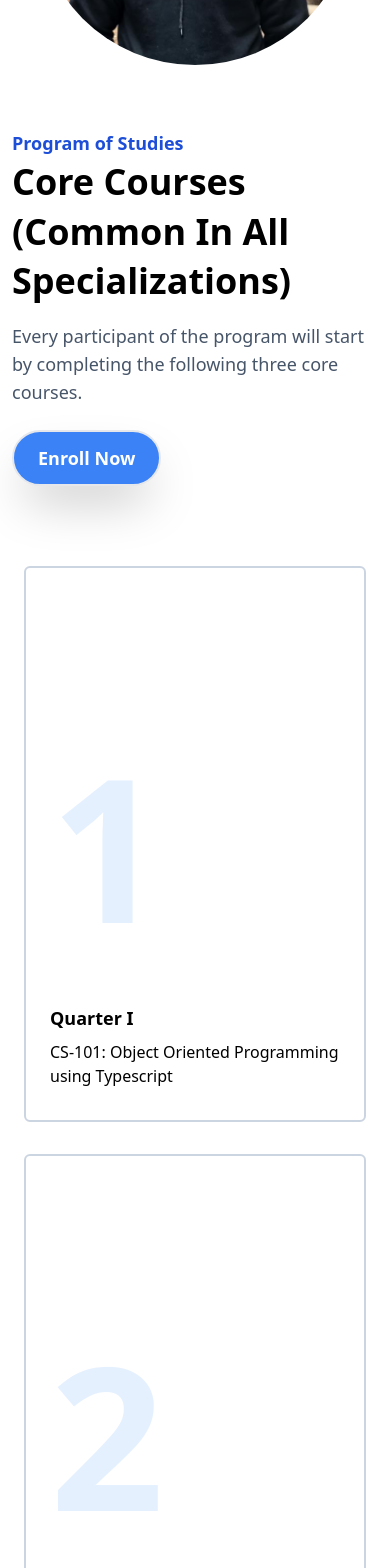
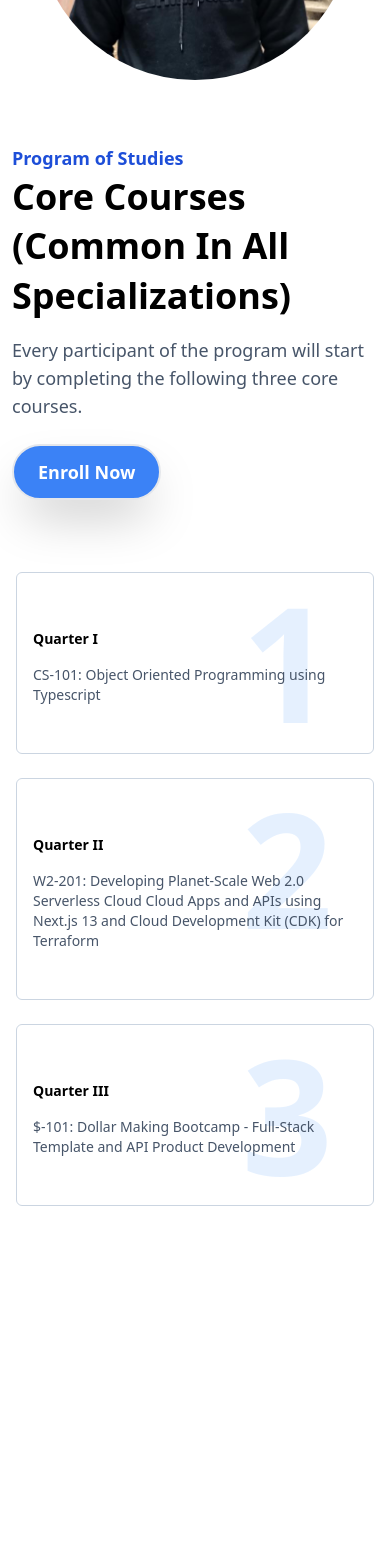
Before and after one commit to saadbutt27/PanaverseDaoWebsite, a Next.js app: page / in a window 390 px wide. Shown: the part 880-2448 px from the top of the page. After the commit the page ends 2113 px from the top, so only its background shows below. Built offline with nearby package versions, Linux system fonts and the light colour scheme.

Commit message:
quarter cards with responsivenes

```diff
--- a/src/app/globals.css
+++ b/src/app/globals.css
@@ -1,9 +1,3 @@
 @tailwind base;
 @tailwind components;
 @tailwind utilities;
-
-@layer components {
-    .group:hover .groupHover{
-        display: block
-    };
-}
--- a/src/components/layout/Header.tsx
+++ b/src/components/layout/Header.tsx
@@ -45,7 +45,7 @@ const Header = () => {
                         />
                       </svg>
                     </div>
-                    <div className="sm:min-w-0 absolute right-0">
+                    {/* <div className="sm:min-w-0 absolute right-0">
                       <ul className="flex flex-col group-hover:max-h-max group-hover:py-2 max-h-0 overflow-hidden
                        duration-500 bg-white text-xs sm:text-base font-normal rounded-md
                        group-hover:shadow-md px-1 group-hover:border border-transparent group-hover:border-slate-200 cursor-pointer">
@@ -68,7 +68,7 @@ const Header = () => {
                           Network Programmability and Automation
                         </li>
                       </ul>
-                    </div>
+                    </div> */}
                   </li>
                 </ul>
               </nav>
--- a/src/components/sections/Courses.tsx
+++ b/src/components/sections/Courses.tsx
@@ -7,7 +7,7 @@ const Courses = () => {
     <>
       <section className="mt-16 lg:mt-28">
         <Wrapper>
-          <div className="max-w-screen-lg px-3 mb-16">
+          <div className="max-w-screen-md px-3 mb-16">
             <h4 className="text-blue-700 text-lg font-semibold">
               Program of Studies
             </h4>
@@ -22,7 +22,119 @@ const Courses = () => {
               <Button text={"Enroll Now"} />
             </div>
           </div>
-          <div className="flex flex-col md:flex-row md:justify-evenly justify-evenly flex-wrap mt-10">
+          {/* <svg
+            className="h-full w-full "
+            width="1071"
+            height="470"
+            viewBox="0 0 1071 470"
+            fill="none"
+            xmlns="http://www.w3.org/2000/svg"
+          >
+            <g filter="url(#filter0_d_0_1)">
+              <path
+                d="M27 332C75 367 186.8 433 250 417C329 397 348.5 294 470.5 270C592.5 246 682 329.5 776.5 209C871 88.5002 912 26.5002 1044 26.5002"
+                stroke="url(#paint0_linear_0_1)"
+                stroke-opacity="0.8"
+                stroke-width="5"
+                stroke-linecap="round"
+                stroke-linejoin="round"
+                shape-rendering="crispEdges"
+              ></path>
+            </g>
+            <rect
+              x="151.5"
+              y="374.996"
+              width="64"
+              height="64"
+              rx="20"
+              fill="white"
+            ></rect>
+            <rect
+              x="171.5"
+              y="394.996"
+              width="23"
+              height="23"
+              rx="10"
+              fill="#C4C4C4"
+            ></rect>
+            <rect
+              x="618.5"
+              y="242.999"
+              width="64"
+              height="64"
+              rx="20"
+              fill="white"
+            ></rect>
+            <rect
+              x="638.5"
+              y="262.999"
+              width="23"
+              height="23"
+              rx="10"
+              fill="#C4C4C4"
+            ></rect>
+            <rect x="955" width="64" height="64" rx="20" fill="white"></rect>
+            <rect
+              x="975"
+              y="20"
+              width="23"
+              height="23"
+              rx="10"
+              fill="#C4C4C4"
+            ></rect>
+            <defs>
+              <filter
+                id="filter0_d_0_1"
+                x="0.499878"
+                y="24.0002"
+                width="1070"
+                height="445.959"
+                filterUnits="userSpaceOnUse"
+                color-interpolation-filters="sRGB"
+              >
+                <feFlood
+                  flood-opacity="0"
+                  result="BackgroundImageFix"
+                ></feFlood>
+                <feColorMatrix
+                  in="SourceAlpha"
+                  type="matrix"
+                  values="0 0 0 0 0 0 0 0 0 0 0 0 0 0 0 0 0 0 127 0"
+                  result="hardAlpha"
+                ></feColorMatrix>
+                <feOffset dy="24"></feOffset>
+                <feGaussianBlur stdDeviation="12"></feGaussianBlur>
+                <feComposite in2="hardAlpha" operator="out"></feComposite>
+                <feColorMatrix
+                  type="matrix"
+                  values="0 0 0 0 0.215686 0 0 0 0 0.203922 0 0 0 0 0.662745 0 0 0 0.3 0"
+                ></feColorMatrix>
+                <feBlend
+                  mode="normal"
+                  in2="BackgroundImageFix"
+                  result="effect1_dropShadow_0_1"
+                ></feBlend>
+                <feBlend
+                  mode="normal"
+                  in="SourceGraphic"
+                  in2="effect1_dropShadow_0_1"
+                  result="shape"
+                ></feBlend>
+              </filter>
+              <linearGradient
+                id="paint0_linear_0_1"
+                x1="535.5"
+                y1="26.5002"
+                x2="535.5"
+                y2="419.459"
+                gradientUnits="userSpaceOnUse"
+              >
+                <stop stop-color="#00E5FF"></stop>
+                <stop offset="1" stop-color="#0B4DD0"></stop>
+              </linearGradient>
+            </defs>
+          </svg> */}
+          <div className="flex flex-col md:flex-row md:gap-x-4 gap-y-2 flex-wrap mt-10">
             <QuarterCard
               qnum={"1"}
               qrom={"I"}
--- a/src/components/sections/SpecializedTracks.tsx
+++ b/src/components/sections/SpecializedTracks.tsx
@@ -13,7 +13,7 @@ const SpecializedTracks = () => {
                         <h4 className="text-blue-700 text-base font-semibold">Specialized Track</h4>
                         <h2 className="text-3xl font-bold">Web 3.0 (Blockchain) and Metaverse  Specialization</h2>
                         <p className="text-lg text-slate-600 mt-4 capitalize">This Web 3.0 and Metaverse specialization focuses on developing full-stack Web 3.0 and Metaverse experiences for the next generation of the internet by specializing in building worlds that merge the best of cutting-edge decentralized distributed blockchains with 3D metaverse client experiences.</p>
-                        <Button name={"Learn more"}/>
+                        <Button text={"Learn more"}/>
                         <QuarterCard qnum={"4"} qrom={"IV"} qdesc={"W3-351: Developing Smart Contracts and Planet-Scale Web 3.0 Dapps"}/>
                         <QuarterCard qnum={"5"} qrom={"V"} qdesc={"MV-361: Developing Planet-Scale Open Virtual and Augmented Metaverse Experiences"}/>
                     </div>
--- a/src/components/sharedComps/QuarterCard.tsx
+++ b/src/components/sharedComps/QuarterCard.tsx
@@ -1,13 +1,14 @@
 const QuarterCard = ({qnum, qrom, qdesc}: {qnum:string, qrom:string, qdesc:string}) => {
   return (
-    <div className="flex-1 relative border-2 border-slate-300 rounded-md mx-6 my-4 px-6 pt-32 pb-8 -z-10">
-      <span className="font-bold text-[200px] md:text-[250px] text-blue-200 opacity-40 absolute top-[-40px] right-14 cursor-pointer transition transform hover:-translate-y-4 motion-reduce:transition-none motion-reduce:hover:transform-none ">
+    <div className="flex-1 relative border border-slate-300 rounded-md mx-4 md:mx-6 my-2 px-4 py-12 cursor-pointer select-none">
+      <h3 className="font-bold text-sm md:text-base lg:text-lg py-2">Quarter {qrom}</h3>
+      <p className="mt-2 text-slate-600 text-sm md:text-xs lg:text-base">{qdesc}</p>
+      <div className="absolute -top-8 md:top-0 right-10 text-blue-200 opacity-40 text-[10rem] md:text-[8rem] lg:text-[12rem] font-extrabold -z-10">
         {qnum}
-      </span>
-      <h3 className="font-bold text-lg py-2">Quarter {qrom}</h3>
-      <p>{qdesc}</p>
+      </div>
     </div>
   );
 };
 
 export default QuarterCard;
+//font-bold text-[200px] md:text-[250px] text-blue-200 opacity-40 cursor-pointer
```
Also changed, not shown: 1 other file (tests, documents, lock files or other folders).
